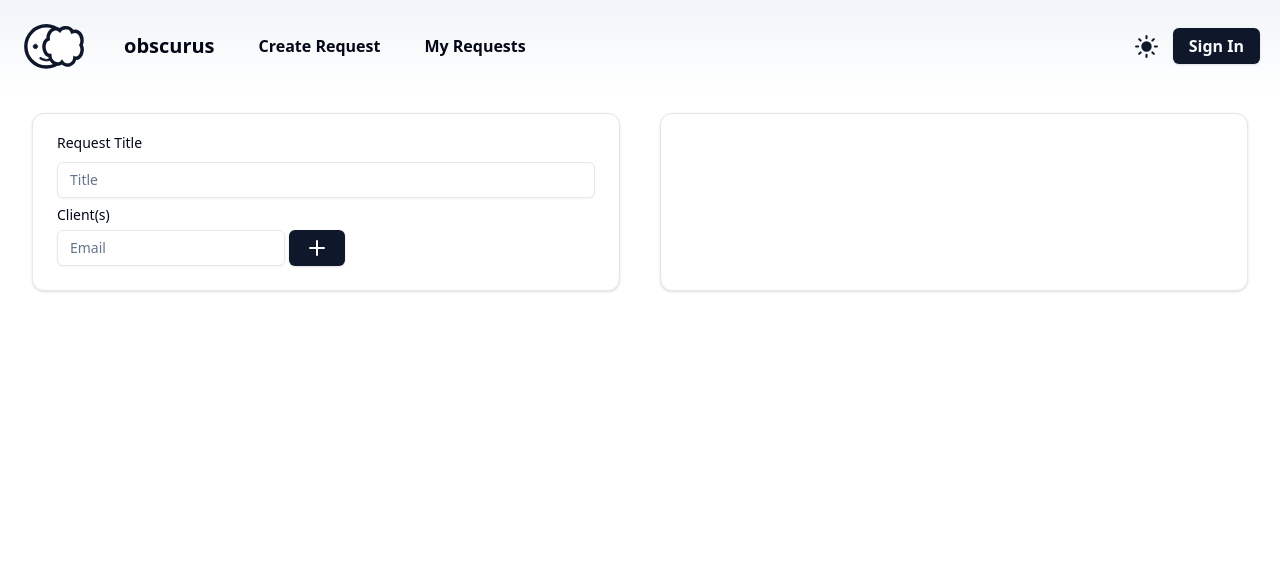
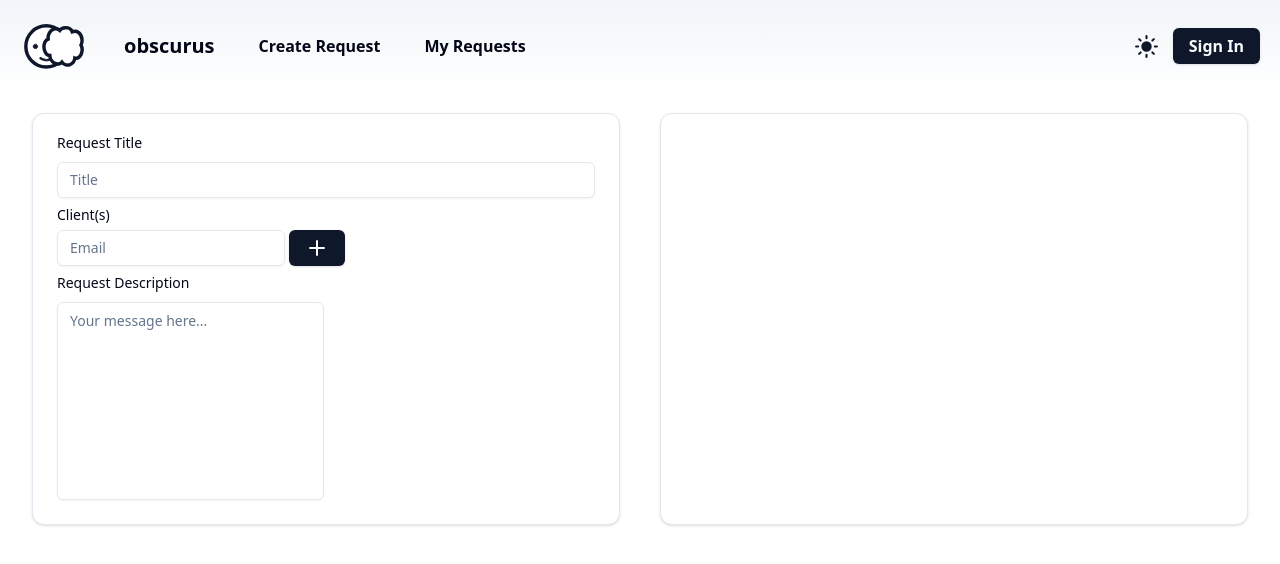
Before and after one commit to COSC-499-W2023/year-long-project-team-9, a Next.js app in the folder app/front-end/: page /CreateRequest3 in a window 1280 px wide. Shown: the top 564 px of the page. Built offline with nearby package versions, Linux system fonts and the light colour scheme.

Commit message:
Added description form field
See title.

```diff
--- a/app/front-end/src/pages/CreateRequest3.tsx
+++ b/app/front-end/src/pages/CreateRequest3.tsx
@@ -90,7 +90,7 @@ export default function CreateRequest() {
                                     <FormField
                                         control={requestForm.control}
                                         name='title'
-                                        render={({ field }) => (
+                                        render={({field}) => (
                                             <FormItem>
                                                 <FormLabel>Request Title</FormLabel>
                                                 <FormControl>
@@ -128,6 +128,23 @@ export default function CreateRequest() {
                                         </div>
                                     ))}
                                 </div>
+                                <div id='descAndDetails' className='grid grid-cols-2 left-justify gap-1'>
+                                    {/*Code for Request Description input*/}
+                                    <div id='requestDescription'>
+                                        <FormField
+                                            control={requestForm.control}
+                                            name='description'
+                                            render={({field}) => (
+                                                <FormItem>
+                                                    <FormLabel>Request Description</FormLabel>
+                                                    <FormControl>
+                                                        <Textarea placeholder='Your message here...' className='resize-none' rows={9} maxLength={500} {...field}/>
+                                                    </FormControl>
+                                                </FormItem>
+                                            )}
+                                        />
+                                    </div>
+                                </div>
                             </CardContent>
                         </Card>
                         {/*Request Preview Card*/}
```
